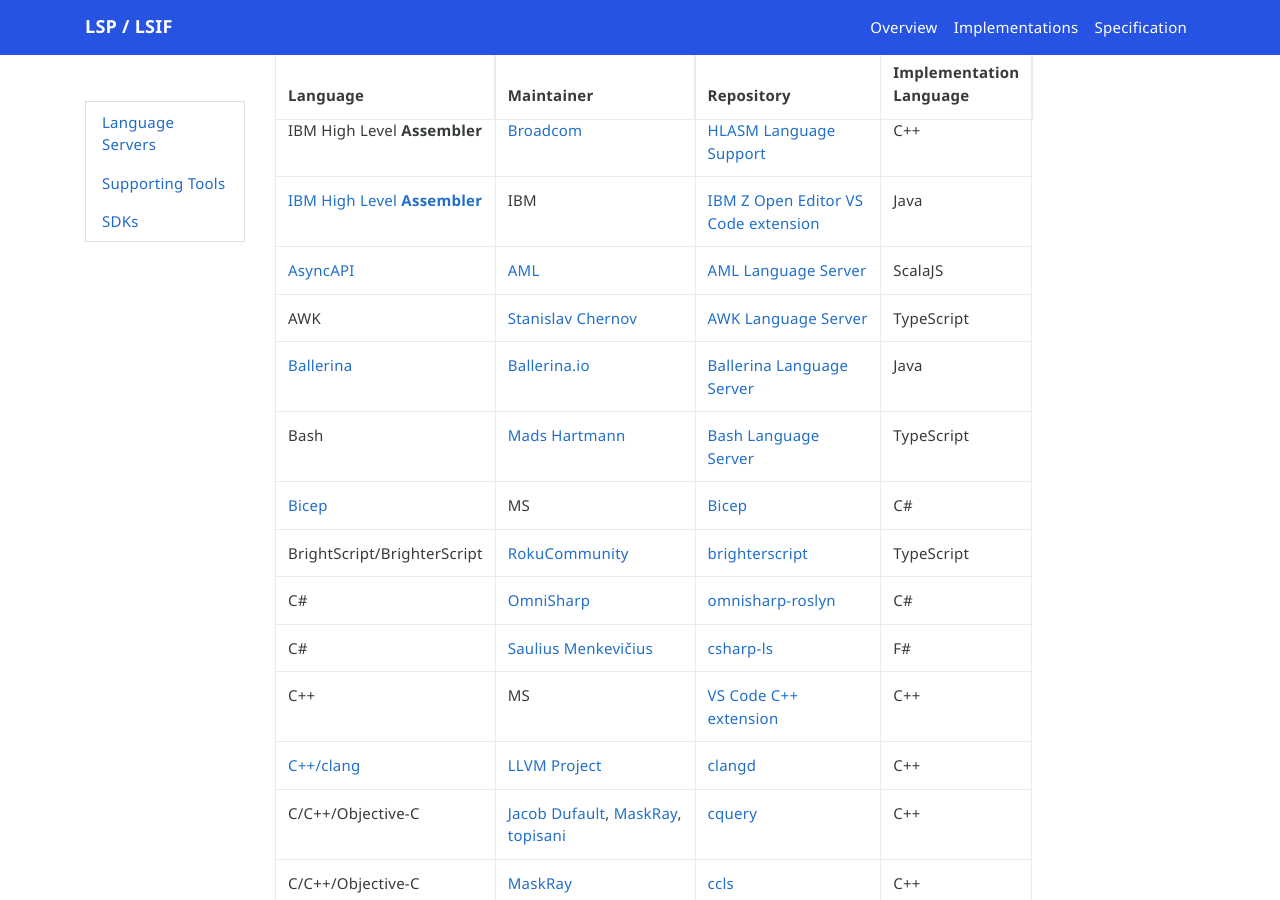
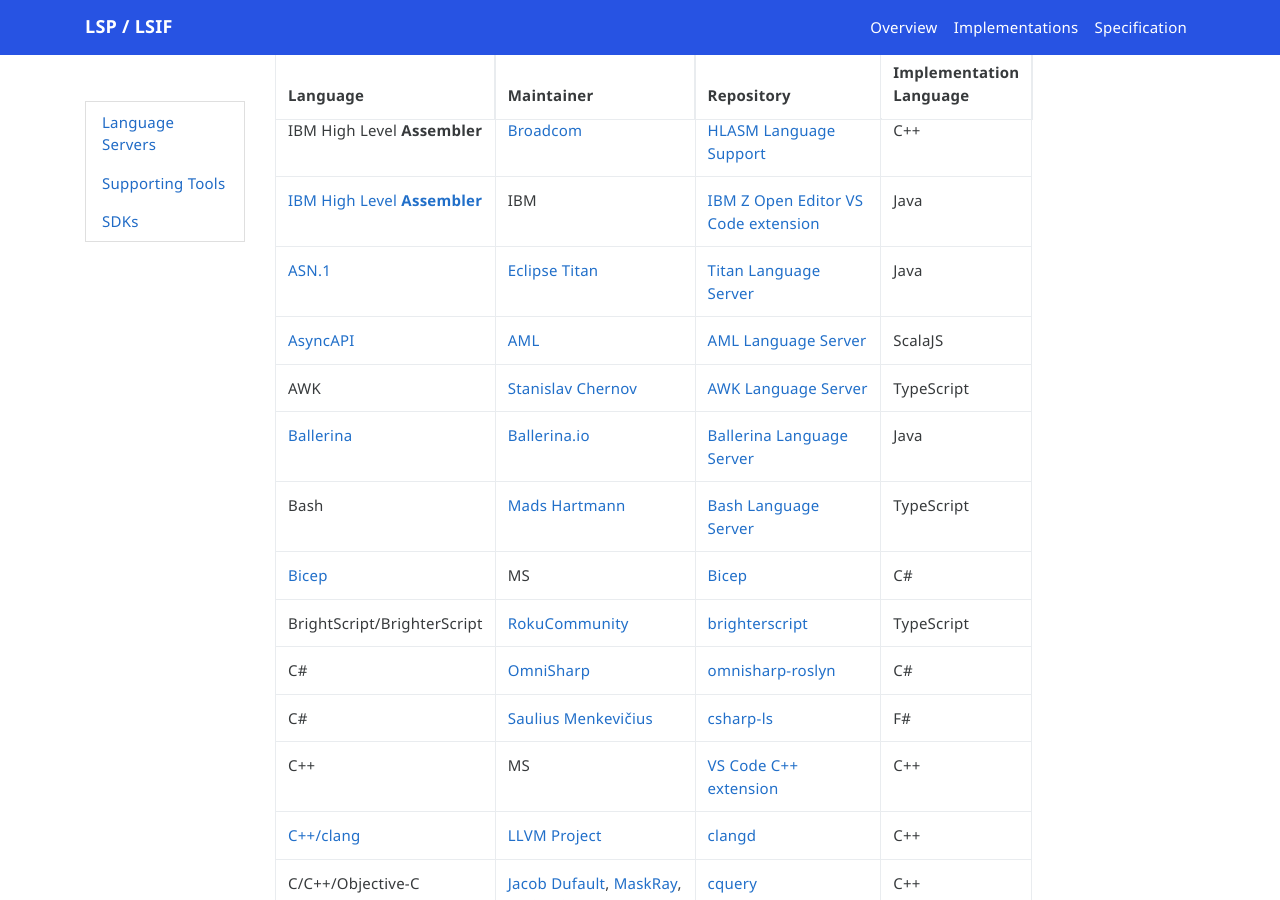
Before and after one commit to microsoft/language-server-protocol, a Jekyll site: the page built from _implementors/servers.md, in a window 1280 px wide and 900 px high, scrolled down 817 px. Built offline with Jekyll 4.4.1, drawn with Linux system fonts in a browser that asks for light colours; nearby versions of some CDN libraries; comment, search, counter and statistics services are not loaded; some of the changed text lies outside the part shown.

Commit message:
Adding Titan Language Server to the list (#1661)

```diff
--- a/_implementors/servers.md
+++ b/_implementors/servers.md
@@ -23,6 +23,7 @@
 | Apex | Salesforce |  [VS Code Apex extension](https://marketplace.visualstudio.com/items?itemName=salesforce.salesforcedx-vscode-apex) | TypeScript |
 | IBM High Level **Assembler** | [Broadcom](https://www.broadcom.com/) | [HLASM Language Support](https://github.com/eclipse/che-che4z-lsp-for-hlasm) | C++ |
 | [IBM High Level **Assembler**](https://www.ibm.com/support/knowledgecenter/SSLTBW_2.2.0/com.ibm.zos.v2r2.e0zc100/hlasm.htm) | IBM |  [IBM Z Open Editor VS Code extension](https://marketplace.visualstudio.com/items?itemName=IBM.zopeneditor) | Java |
+| [ASN.1](https://www.itu.int/en/ITU-T/asn1/Pages/introduction.aspx) | [Eclipse Titan](https://projects.eclipse.org/projects/tools.titan) | [Titan Language Server](https://gitlab.eclipse.org/eclipse/titan/titan.language-server) | Java |
 | [AsyncAPI](https://www.asyncapi.com/) | [AML](https://a.ml/) | [AML Language Server](https://github.com/aml-org/als) | ScalaJS |
 | AWK | [Stanislav Chernov](https://github.com/Beaglefoot) | [AWK Language Server](https://github.com/Beaglefoot/awk-language-server) | TypeScript |
 | [Ballerina](https://ballerina.io/) | [Ballerina.io](https://ballerina.io/) | [Ballerina Language Server](https://github.com/ballerina-platform/ballerina-lang/tree/master/language-server) | Java |
@@ -187,6 +188,7 @@
 | [Tibbo Basic](https://docs.tibbo.com/taiko/) | [Tibbo](https://tibbo.com) | [tibbo-basic](https://github.com/tibbotech/tibbo-basic) | Tibbo Basic |
 | [Trino SQL](https://trino.io) | [Rocket Boosters](https://gitlab.com/rocket-boosters) | [trinols](https://gitlab.com/rocket-boosters/trinols) | TypeScript |
 | [TTCN-3](http://www.ttcn-3.org) | [Nokia](https://www.nokia.com) | [ntt](https://github.com/nokia/ntt) | Go |
+| [TTCN-3](http://www.ttcn-3.org) | [Eclipse Titan](https://projects.eclipse.org/projects/tools.titan) | [Titan Language Server](https://gitlab.eclipse.org/eclipse/titan/titan.language-server) | Java |
 | Turtle | [Stardog Union](https://github.com/stardog-union) | [Turtle Language Server](https://github.com/stardog-union/stardog-language-servers/tree/master/packages/turtle-language-server) | TypeScript |
 | TypeCobol| [TypeCobol](https://github.com/TypeCobolTeam) | [TypeCobol language server](https://github.com/TypeCobolTeam/TypeCobol/tree/master/TypeCobol.LanguageServer) | C# |
 | TypeScript|[TypeFox](http://typefox.io/)| [typescript-language-server](https://github.com/theia-ide/typescript-language-server) | TypeScript |
```
